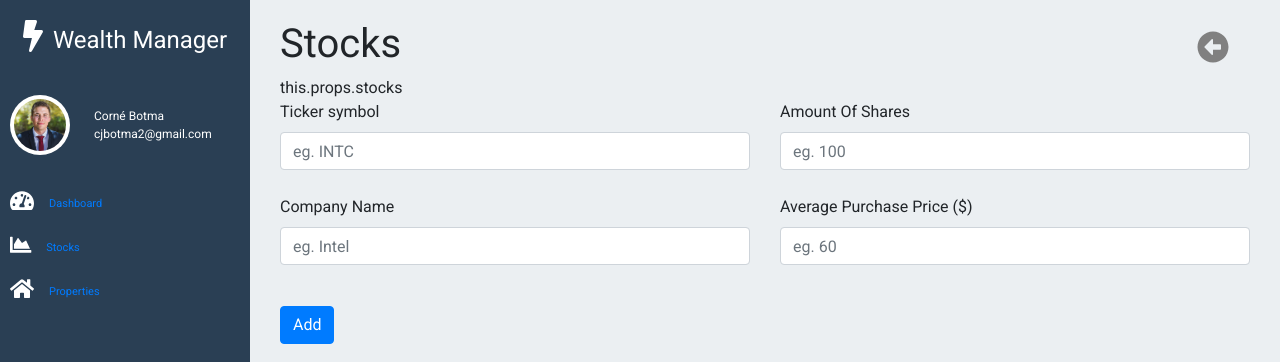
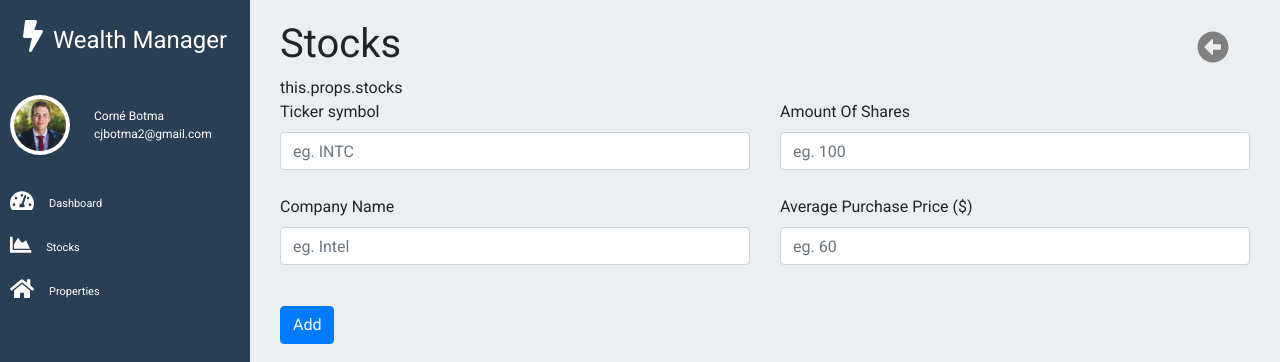
Before and after one commit to mrcj101111/wealth-management, a React (Create React App) app: page /stocks/add-stock in a window 1280 px wide. Shown: the top 362 px of the page. Built offline with nearby package versions, Linux system fonts and the light colour scheme; no server answers.

Commit message:
Updated sidebar styling

```diff
--- a/src/components/sidebar/Sidebar.scss
+++ b/src/components/sidebar/Sidebar.scss
@@ -30,18 +30,20 @@
 }
 
 .navbar {
-    padding: 0;
+    padding: 0 !important;
     margin-top: 25px;
     ul {
         margin: auto;
+        width: 100%;
         li {
-            margin-top: 10px;
-            margin-bottom: 10px;
+            width: 100%;
+            padding: 10px 0 10px 10px;
             &:hover {
-                color: darken($color: white, $amount: 20%);
+                background: darken($color: #2a3f54, $amount: 2%);
                 cursor: pointer;
             }
             a {
+                color: white;
                 font-size: 11px;
                 display: block;
                 padding-left: 0;
--- a/src/components/stocks/Stocks.js
+++ b/src/components/stocks/Stocks.js
@@ -27,7 +27,7 @@ class Stocks extends React.Component {
                         }
                     </div>
                 </div>
-                {!this.props.stocks.length <= 0 ? <Route exact path="/stocks" component={noStock} /> : "this.props.stocks"}
+                {this.props.stocks.length <= 0 ? <Route exact path="/stocks" component={noStock} /> : "this.props.stocks"}
                 <Route exact path="/stocks/add-stock" component={AddStock} />
             </div>
         )
```
